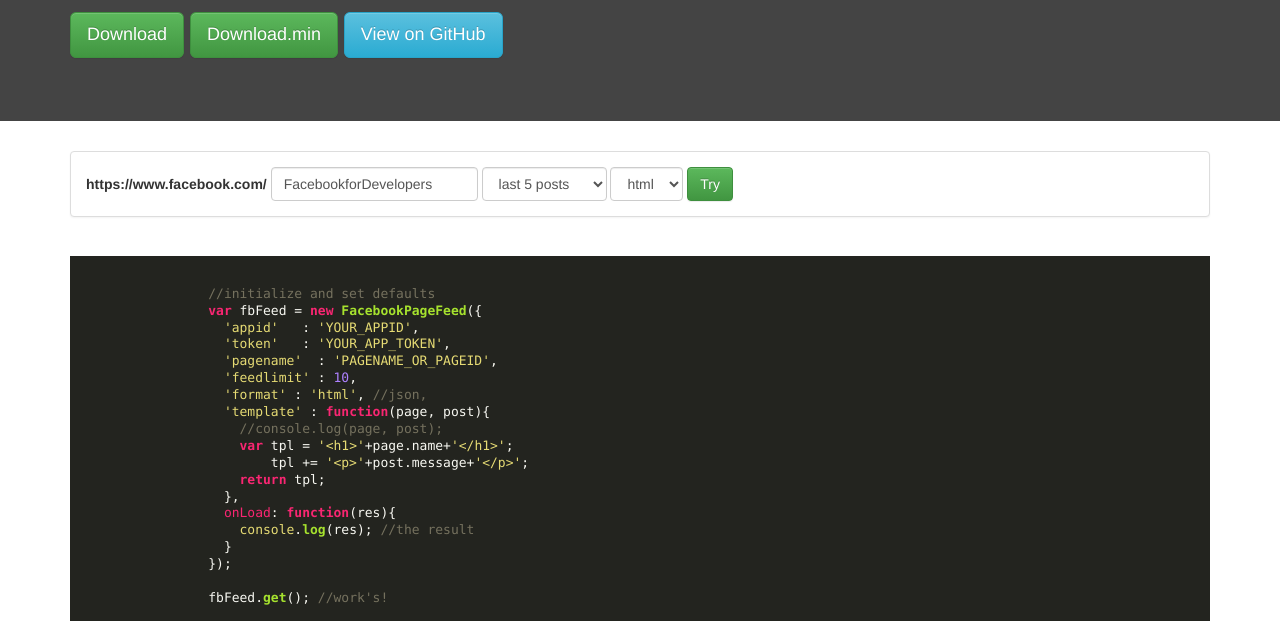
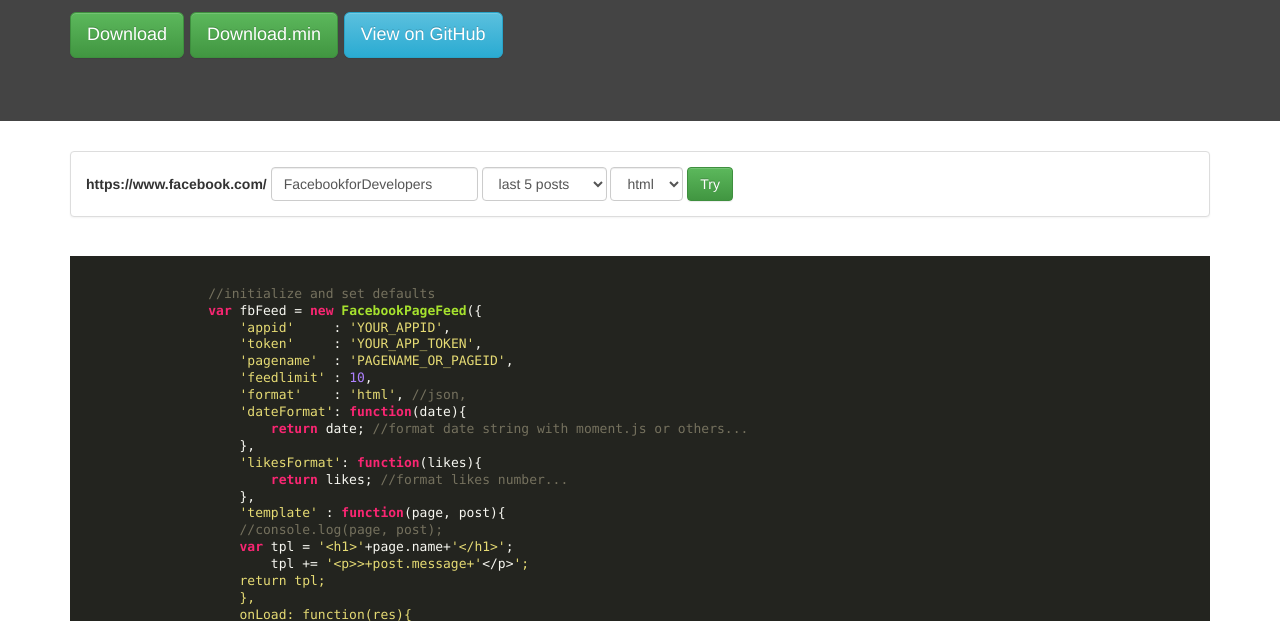
Before and after one commit to ogilvieira/FacebookPageFeed, a website: page index.html in a window 1280 px wide. Shown: the part 180-801 px from the top of the page. Drawn offline with nearby package versions, Linux system fonts and the light colour scheme.

Commit message:
update code area in landing page

```diff
--- a/index.html
+++ b/index.html
@@ -76,15 +76,21 @@
               <code class="javascript">
                 //initialize and set defaults
                 var fbFeed = new FacebookPageFeed({
-                  'appid'   : 'YOUR_APPID',
-                  'token'   : 'YOUR_APP_TOKEN',
+                    'appid'     : 'YOUR_APPID',
+                    'token'     : 'YOUR_APP_TOKEN',
                     'pagename'  : 'PAGENAME_OR_PAGEID',
                     'feedlimit' : 10,
-                  'format' : 'html', //json,
+                    'format'    : 'html', //json,
+                    'dateFormat': function(date){
+                        return date; //format date string with moment.js or others...
+                    },
+                    'likesFormat': function(likes){
+                        return likes; //format likes number...
+                    },
                     'template' : function(page, post){
                     //console.log(page, post);
                     var tpl = '&lt;h1&gt;'+page.name+'&lt;/h1&gt;';
-                        tpl += '&lt;p&gt;'+post.message+'&lt;/p&gt;';
+                        tpl += '&lt;p>&gt;+post.message+'&lt;/p&gt;';
                     return tpl;
                     },
                     onLoad: function(res){
```
Lines whose indentation alone changed are shown as unchanged.
